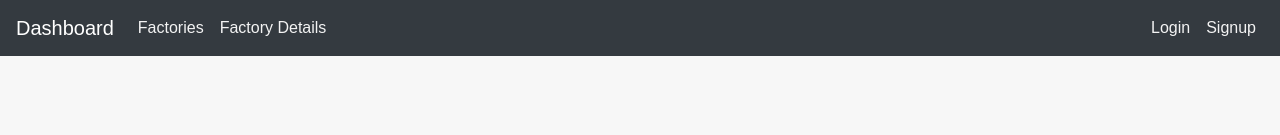
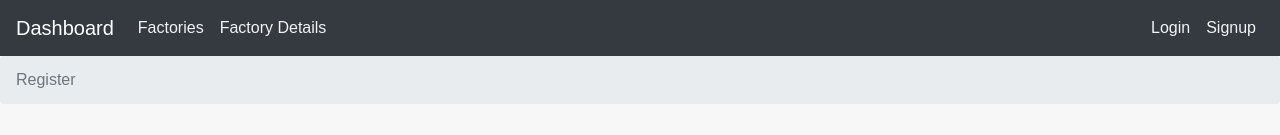
Before and after one commit to gokberkotlu/reengen-final-project, a Vue app in the folder client/: page /register in a window 1280 px wide. Shown: the top 135 px of the page. Built offline with nearby package versions, Linux system fonts and the light colour scheme.

Commit message:
:sparkles: feat: breadcrumb

```diff
--- a/client/src/App.vue
+++ b/client/src/App.vue
@@ -1,18 +1,31 @@
 <template>
   <div id="app">
     <Header />
+    <BreadCrumb :items="breadCrumbItems" />
     <router-view></router-view>
   </div>
 </template>
 
 <script>
 import Header from './components/commons/Header.vue'
+import BreadCrumb from './components/commons/BreadCrumb.vue'
 import './styles/main.css'
 
 export default {
   name: 'App',
   components: {
-    Header
+    Header,
+    BreadCrumb
+  },
+  data() {
+    return {
+      breadCrumbItems: this.$route.matched.map(match => match.name)
+    }
+  },
+  watch: {
+    $route() {
+      this.breadCrumbItems = this.$route.matched.map(match => match.name);
+    }
   }
 }
 </script>
--- /dev/null
+++ b/client/src/components/commons/BreadCrumb.vue
@@ -0,0 +1,9 @@
+<template>
+  <b-breadcrumb :items="items"></b-breadcrumb>
+</template>
+
+<script>
+  export default {
+    props: ['items']
+  }
+</script>
--- a/client/src/routes.js
+++ b/client/src/routes.js
@@ -77,6 +77,7 @@ export const routes = [
     },
     {
         path: '*',
+        name: 'Not Found' ,
         component: NotFound
     }
 ]
```
